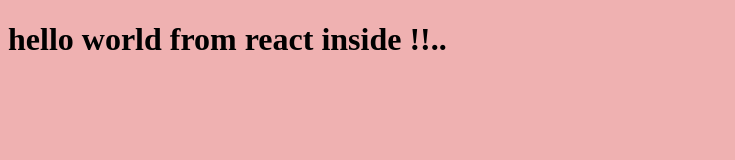
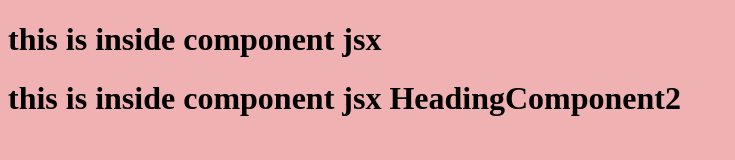
Before and after one commit to pratham-soni/ReactProject, a React app: page / in a window 1280 px wide. Shown: the whole page, without its empty margins (0-735 px from the left). Built offline with nearby package versions, Linux system fonts and the light colour scheme.

Commit message:
learning Babel, JSX,  functional component, component composition

```diff
--- a/app.js
+++ b/app.js
@@ -1,12 +1,49 @@
 import React from "react";
 import ReactDOM from "react-dom/client";
 
+// react element
 const heading = React.createElement(
   "h1",
-  { id: "heading", xyc: "abc" },
-  "hello world from react inside !!.."
+  { id: "headingID" },
+  "this is react heading 🚀"
 );
-console.log(heading);
+
+// jsx
+const jsxHeading = <h1 id="heading">this is react heading 🚀 usng jsx</h1>;
+
+// functional component
+const HeadingComponent = () => {
+  return (
+    <div className="container">
+      <h1>this is inside component jsx</h1>
+    </div>
+  );
+};
+
+// component composition
+const HeadingComponent2 = () => (
+  <div className="container">
+    <HeadingComponent />
+    <h1>this is inside component jsx HeadingComponent2</h1>
+  </div>
+);
+
+/**
+ * ? Remember that retuen always comes with {} brackets in component syntax
+* * components can also be written as below
+
+const HeadingComponent2 = () => (
+  <div className="container">
+    <h1>this is inside component jsx</h1>
+  </div>
+);
+ */
 
 const root = ReactDOM.createRoot(document.getElementById("root"));
-root.render(heading);
+/**
+ * *for rendering a react element
+ root.render(jsxHeading);
+ */
+
+// for rendering a funcitonal component
+root.render(<HeadingComponent2 />);
--- a/index.html
+++ b/index.html
@@ -7,14 +7,7 @@
     <title>React Project</title>
   </head>
   <body>
-    <div id="root"></div>
-    <!-- <script>
-      const heading = document.createElement("h1");
-      heading.innerHTML = "Hello World from JS";
-
-      const root = document.getElementById("root");
-      root.appendChild(heading);
-    </script> -->
+    <div id="root"><h1>Pratham is here</h1></div>
 
     <script type="module" src="./app.js"></script>
   </body>
--- a/package.json
+++ b/package.json
@@ -3,6 +3,8 @@
   "version": "1.0.0",
   "description": "this is react project",
   "scripts": {
+    "start": "parcel index.html",
+    "build": "parcel build index.html",
     "test": "jest"
   },
   "repository": {
```
